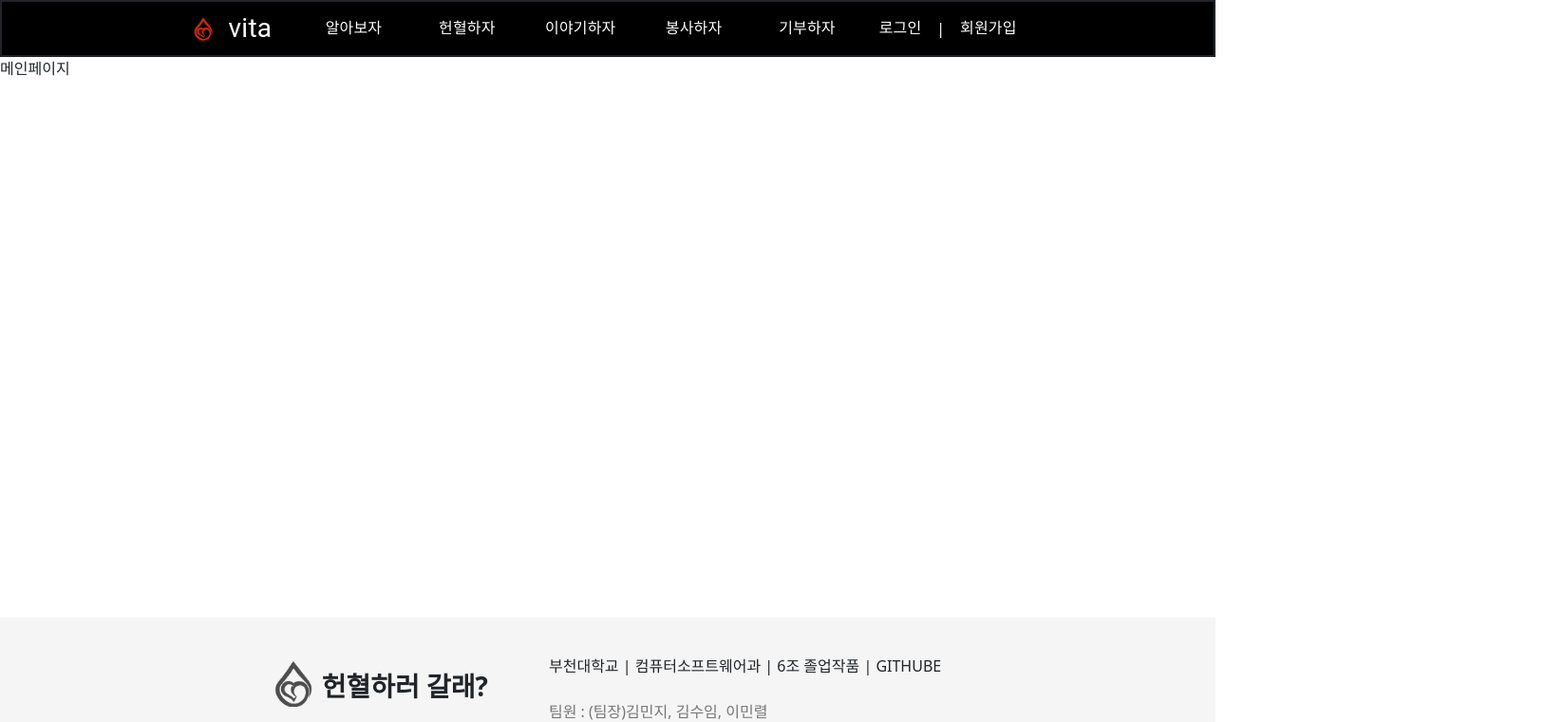
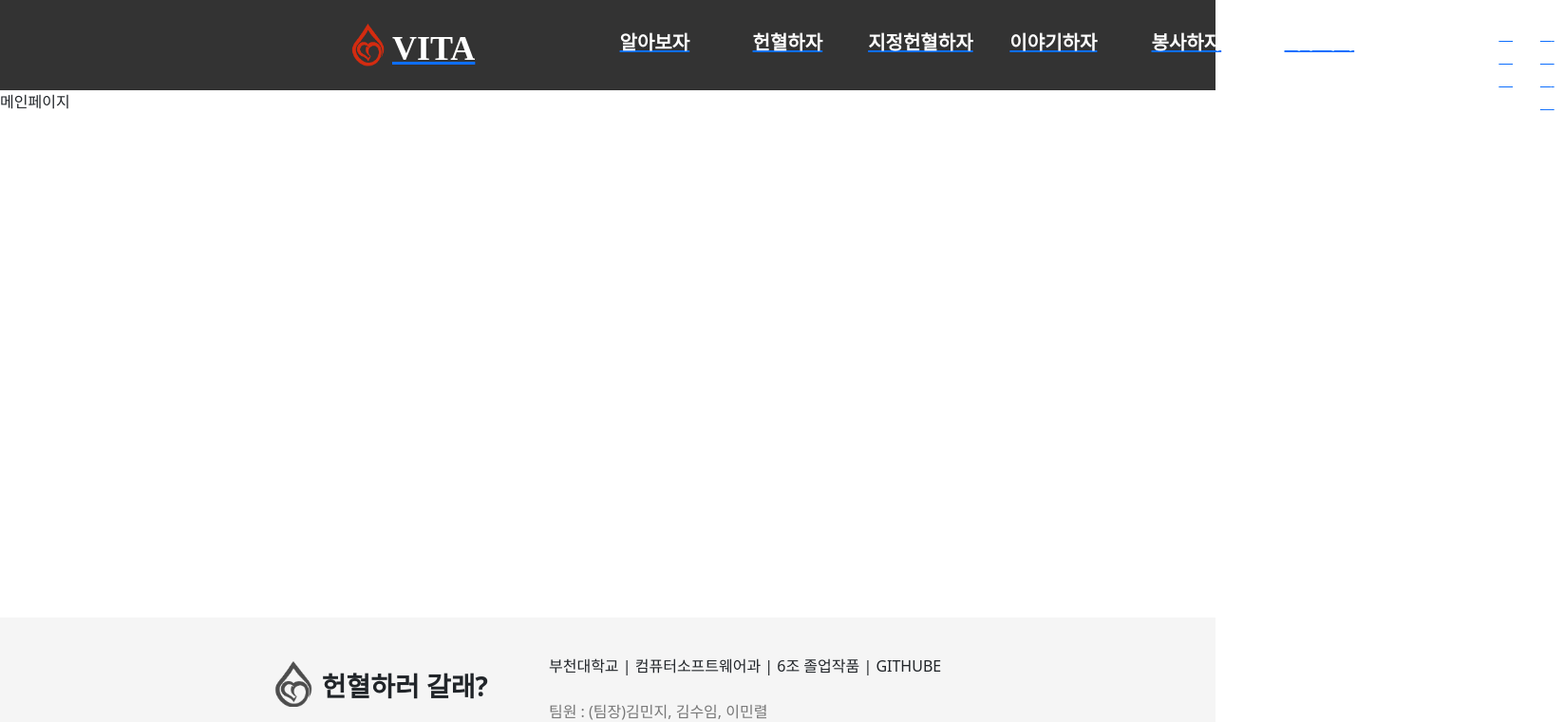
Before and after one commit to BC-VITA/VITA-FRONT, a React (Create React App) app in the folder vita/: page / in a window 1280 px wide. Shown: the top 760 px of the page at 95% size, 1647 px wide, since content can reach past the window. Built offline with nearby package versions, Linux system fonts and the light colour scheme; a small style sheet from the web is missing.

Commit message:
상단바, 서브바 UI 구현

```diff
--- a/vita/src/components/Nav.jsx
+++ b/vita/src/components/Nav.jsx
@@ -6,96 +6,207 @@ import icon from './icon.png';
 
 const Nav = () => {
   return (
-    <Stylednav>
-      <Styleddiv1>
+    <StyledNav>
+      <StyledDiv>
+        <StyledDiv1>
           <Styledimg src={icon} class name="main-icon" alt="logo" />
-        <Link to="/" style={{ textDecoration: 'none', color: 'white' }}>
-          <MenuItem style={{ fontSize: '28px', marginLeft: '0.5%' }}>
-            vita
-          </MenuItem>
+          <Link to="/">
+            <StyledStrBig>
+              <div>VITA</div>
+            </StyledStrBig>
           </Link>
-      </Styleddiv1>
-      <Styleddiv>
-        <Link to="Learn" style={{ textDecoration: 'none', color: 'white' }}>
-          <MenuItem>알아보자</MenuItem>
+        </StyledDiv1>
+
+        <StyledDiv2>
+          <Link to="Learn">
+            <StyledDiv2_1>
+              <div>알아보자</div>
+            </StyledDiv2_1>
           </Link>
-      </Styleddiv>
-      <Styleddiv>
-        <Link
-          to="DBD_PostGeneral"
-          style={{ textDecoration: 'none', color: 'white' }}
-        >
-          <MenuItem>헌혈하자</MenuItem>
+          <Link to="BDMain">
+            <StyledDiv2_1>
+              <div>헌혈하자</div>
+            </StyledDiv2_1>
           </Link>
-      </Styleddiv>
-      <Styleddiv>
-        <Link to="BD_Story" style={{ textDecoration: 'none', color: 'white' }}>
-          <MenuItem>이야기하자</MenuItem>
+          <Link to="DBDMain">
+            <StyledDiv2_1>
+              <div>지정헌혈하자</div>
+            </StyledDiv2_1>
           </Link>
-      </Styleddiv>
-      <Styleddiv>
-        <Link to="S_Main" style={{ textDecoration: 'none', color: 'white' }}>
-          <MenuItem>봉사하자</MenuItem>
+          <Link to="BDStory">
+            <StyledDiv2_1>
+              <div>이야기하자</div>
+            </StyledDiv2_1>
           </Link>
-      </Styleddiv>
-      <Styleddiv>
-        <Link to="D_Main" style={{ textDecoration: 'none', color: 'white' }}>
-          <MenuItem>기부하자</MenuItem>
+          <Link to="S_Main">
+            <StyledDiv2_1>
+              <div>봉사하자</div>
+            </StyledDiv2_1>
           </Link>
-      </Styleddiv>
-      <Styledstate>
-        <Link to="Login" style={{ textDecoration: 'none', color: 'white' }}>
-          <MenuItem>로그인</MenuItem>
+          <Link to="D_Main">
+            <StyledDiv2_1>
+              <div>기부하자</div>
+            </StyledDiv2_1>
           </Link>
-        <div>|</div>
-        <Link to="SignUp" style={{ textDecoration: 'none', color: 'white' }}>
-          <MenuItem>회원가입</MenuItem>
+        </StyledDiv2>
+
+        <StyledDiv3>
+          <Link to="Login">
+            <StyledStrSmall>
+              <div>로그인</div>
+            </StyledStrSmall>
           </Link>
-      </Styledstate>
-    </Stylednav>
+          <StyledStrSmall>
+            <div> | </div>
+          </StyledStrSmall>
+
+          <Link to="SignUp">
+            <StyledStrSmall>
+              <div>회원가입</div>
+            </StyledStrSmall>
+          </Link>
+        </StyledDiv3>
+      </StyledDiv>
+    </StyledNav>
   );
 };
-const Styledstate = styled.div`
-  flex-direction: row;
+
+const StyledNav = styled.div`
+  /* position: absolute; */
+  width: 100%;
+  height: 94.8px;
+
+  background: #333333;
+`;
+
+const StyledDiv = styled.div`
+  /* position: absolute; */
+  /* width: 1180.12px;
+  height: 306px; */
+  margin-left: 370px;
+  margin-top: 24px;
+  display: flex;
+`;
+
+const StyledDiv1 = styled.div`
+  /* width: 100%;
+  display: flex;
+  justify-content: center;
+  align-items: center;
+  color: white;
+  text-decoration-line: none;
+  margin-left: 15%;
+  font-size: 3rem; */
+  /* position: absolute;
+  width: 120px;
+  height: 46px; */
+  display: flex;
+`;
+const Styledimg = styled.img`
+  /* width: 20px;
+  height: 25px;
+  object-fit: cover; */
+
+  width: 35px;
+  height: 46px;
+
+  flex: none;
+  order: 0;
+  flex-grow: 0;
+
+  margin-right: 8px;
+`;
+const StyledStrBig = styled.div`
+  /* textdecoration: none;
+  color: white;
+  fontsize: 28px;
+  marginleft: 0.5%; */
+
+  font-family: 'Gmarket Sans TTF';
+  font-style: normal;
+  font-weight: 700;
+  font-size: 36px;
+  /* line-height: 41px; */
+  text-align: center;
+
+  color: #ffffff;
+
+  flex: none;
+  order: 1;
+  flex-grow: 0;
+`;
+
+const StyledDiv2 = styled.div`
+  /* width: 100%;
+  display: flex;
+  justify-content: center;
+  align-items: center;
+  color: white;
+  text-decoration-line: none; */
+
+  /* width: 699px;
+  height: 300px; */
+  margin-left: 119px;
+  margin-right: 119px;
+  margin-top: 6px;
+
+  display: flex;
+`;
+const StyledDiv2_1 = styled.div`
+  /* width: 100%;
+  display: flex;
+  justify-content: center;
+  align-items: center;
+  color: white;
+  text-decoration-line: none; */
+  width: 140px;
+
+  font-family: 'Noto Sans KR';
+  font-style: normal;
+  font-weight: 700;
+  font-size: 20px;
+  /* line-height: 29px; */
+  /* identical to box height */
+
+  text-align: center;
+
+  color: #ffffff;
+`;
+
+const StyledDiv3 = styled.div`
+  /* flex-direction: row;
   width: 100%;
   display: flex;
   justify-content: center;
   align-items: center;
   color: white;
   text-decoration-line: none;
-  margin-right: 15%;
+  margin-right: 15%; */
+  display: flex;
 `;
-const Stylednav = styled.nav`
-  position: static;
-  bottom: 100;
-  width: 100%;
-  height: 60px;
-  display: flex;
-  border: solid 2px;
-  background-color: black;
-`;
-const Styleddiv = styled.div`
-  width: 100%;
-  display: flex;
-  justify-content: center;
-  align-items: center;
-  color: white;
-  text-decoration-line: none;
-`;
-const Styleddiv1 = styled.div`
-  width: 100%;
-  display: flex;
-  justify-content: center;
-  align-items: center;
-  color: white;
-  text-decoration-line: none;
-  margin-left: 15%;
-  font-size: 3rem;
-`;
-const Styledimg = styled.img`
-  width: 20px;
-  height: 25px;
-  object-fit: cover;
+
+const StyledStrSmall = styled.div`
+  font-family: 'Noto Sans';
+  font-style: normal;
+  font-weight: 400;
+  font-size: 16px;
+  /* line-height: 22px; */
+  /* identical to box height */
+
+  text-align: center;
+
+  color: #ffffff;
+
+  /* Inside auto layout */
+  /*
+  flex: none;
+  order: 0;
+  flex-grow: 0; */
+  /* margin: auto;
+
+  text-align: center; */
+
+  margin-right: 10px;
 `;
 
 export default Nav;
--- a/vita/src/pages/3. Designated_Blood_Donation/DBD_General.js
+++ b/vita/src/pages/3. Designated_Blood_Donation/DBD_General.js
@@ -4,10 +4,18 @@ import Table from 'react-bootstrap/Table';
 import Accordion from 'react-bootstrap/Accordion';
 import icon from './heart.png';
 
+import Nav from 'react-bootstrap/Nav';
+
+import Tab from 'react-bootstrap/Tab';
+import Tabs from 'react-bootstrap/Tabs';
+
+import Sonnet from '../../components/Sonnet';
+
 function DBD_General() {
   const [error, setError] = useState(null);
 
-    const [inputData, setInputData] = useState([{
+  const [inputData, setInputData] = useState([
+    {
       hospitalName: '',
       title: '',
       content: '',
@@ -16,11 +24,13 @@ function DBD_General() {
       startDate: '',
       DesignatedBloodWriteNumber: '',
       bloodNumber: '',
-    }, {}]);
+    },
+    {},
+  ]);
 
   useEffect(() => {
     fetch('http://localhost:8004/user/board/list', {
-            method: 'get'
+      method: 'get',
     })
       .then((res) => res.json())
       .then((res) => {
@@ -34,9 +44,50 @@ function DBD_General() {
     console.log(inputData);
   }, []);
   return (
-        <div>
+    <StyledAll>
+      <StyledSub>
+        <Nav defaultActiveKey="/" className="flex-column">
+          <StyledSubDiv1>지정헌혈하자</StyledSubDiv1>
+          <StyledSubDiv2>
+            <StyledSubDiv2_1>
+              <Nav.Link href="/DBDMain">
+                <StyledSubDiv2_2>지정헌혈이란</StyledSubDiv2_2>
+              </Nav.Link>
+            </StyledSubDiv2_1>
+            <StyledSubDiv2_1p>
+              <Nav.Link href="/DBDGeneral">
+                <StyledSubDiv2_2>지정헌혈하기</StyledSubDiv2_2>
+              </Nav.Link>
+            </StyledSubDiv2_1p>
+            <StyledSubDiv2_1>
+              <Nav.Link href="/DBDWatchList">
+                <StyledSubDiv2_2>관심목록</StyledSubDiv2_2>
+              </Nav.Link>
+            </StyledSubDiv2_1>
+            <StyledSubDiv2_1>
+              <Nav.Link href="/DBDNews">
+                <StyledSubDiv2_2>따뜻한 사례</StyledSubDiv2_2>
+              </Nav.Link>
+            </StyledSubDiv2_1>
+          </StyledSubDiv2>
+        </Nav>
+      </StyledSub>
+      <StyledSubcomment>
         <section>
-                <Styleddiv>지정헌혈하기</Styleddiv>
+          <StyledTitle>지정헌혈하기</StyledTitle>
+          <Tabs
+            defaultActiveKey="profile"
+            id="uncontrolled-tab-example"
+            className="mb-3"
+          >
+            <Tab eventKey="home" title="일반사용자">
+              <Sonnet />
+            </Tab>
+            <Tab eventKey="profile" title="병원">
+              <Sonnet />
+            </Tab>
+          </Tabs>
+
           <Styleddiv1>일반사용자 | &nbsp;병원</Styleddiv1>
         </section>
         <section>
@@ -56,10 +107,14 @@ function DBD_General() {
                         <Styledtd>
                           <Accordion.Item eventKey={index}>
                             <Accordion.Header>
-                                                        {element.title}<br />
-                                                        {element.startDate}<br />
-                                                        필요한 혈액형 : {element.patientBlood}<br />
-                                                        혈액 종류 : {element.bloodType}<br />
+                              {element.title}
+                              <br />
+                              {element.startDate}
+                              <br />
+                              필요한 혈액형 : {element.patientBlood}
+                              <br />
+                              혈액 종류 : {element.bloodType}
+                              <br />
                               장소 : {element.hospitalName}
                             </Accordion.Header>
                             <Accordion.Body colSpan={2}>
@@ -68,32 +123,106 @@ function DBD_General() {
                           </Accordion.Item>
                         </Styledtd>
                         <Styledtd>
-                                                {element.bloodNumber}{/* 텍스트 컬러랑 현재 모집인원 /로 표현하기 */}
+                          {element.bloodNumber}
+                          {/* 텍스트 컬러랑 현재 모집인원 /로 표현하기 */}
                           <br />
-                                                <Styledimg src={icon} class name="main-icon" alt="logo" />{/* 빈 하트 이미지 추가 후 좋아요 여부로 이미지 다르게 보이기 */}
+                          <Styledimg
+                            src={icon}
+                            class
+                            name="main-icon"
+                            alt="logo"
+                          />
+                          {/* 빈 하트 이미지 추가 후 좋아요 여부로 이미지 다르게 보이기 */}
                           <br />
-                                                <button type="button">
-                                                    상세보기
-                                                </button>
+                          <button type="button">상세보기</button>
                           <br />
-                                                <button type="button">
-                                                    참여하기
-                                                </button>
+                          <button type="button">참여하기</button>
                         </Styledtd>
                       </Styledtr>
-                                    )
+                    );
                   })}
                 </Styledtbody1>
               </Table>
             </Accordion>
           </Styleddiv2>
         </section>
+      </StyledSubcomment>
       <div className="home">{error && <div>{error}</div>}</div>
-        </div>
+    </StyledAll>
   );
 }
-const Styleddiv = styled.div`
-  position: static;
+const StyledAll = styled.div`
+  display: flex;
+`;
+const StyledSub = styled.div`
+  width: 208px;
+  height: 350px;
+  margin-top: 28.2px;
+  margin-left: 370px;
+`;
+const StyledSubDiv1 = styled.div`
+  /* width: 208px; */
+  height: 66px;
+  /* left: 370px;
+  top: 123px; */
+
+  background: #ff9f9f;
+  font-family: 'Gmarket Sans TTF';
+  font-style: normal;
+  font-weight: 700;
+  font-size: 32px;
+  line-height: 75px;
+  /* identical to box height, or 100% */
+
+  text-align: center;
+
+  color: #ffffff;
+`;
+
+const StyledSubDiv2 = styled.div`
+  width: 208px;
+  height: 284px;
+  border: 3px solid #d7d7d7;
+`;
+const StyledSubDiv2_1 = styled.div`
+  border-bottom: 3px solid #d7d7d7;
+  background-color: white;
+  height: 70px;
+  margin-left: 5px;
+  margin-right: 5px;
+`;
+const StyledSubDiv2_1p = styled.div`
+  border-bottom: 3px solid #ff9f9f;
+  background-color: white;
+  height: 70px;
+  margin-left: 5px;
+  margin-right: 5px;
+`;
+const StyledSubDiv2_2 = styled.div`
+  border: solid white 3px;
+
+  height: 24px;
+
+  font-family: 'Gmarket Sans TTF';
+  font-style: normal;
+  font-weight: 500;
+  font-size: 24px;
+  line-height: 53px;
+  /* identical to box height, or 100% */
+
+  text-align: center;
+
+  color: #333333;
+`;
+const StyledSubcomment = styled.div`
+  display: block;
+  width: 924px;
+  margin-left: 48px;
+  margin-top: 40px;
+`;
+
+const StyledTitle = styled.div`
+  /* position: static;
   display: flex;
   justify-content: center;
   align-items: flex-start;
@@ -101,31 +230,40 @@ const Styleddiv = styled.div`
   font-size: 48px;
   font-weight: 700;
   margin-top: 3%;
-  margin-left: 15%;
+  margin-left: 15%; */
+  font-family: 'Gmarket Sans TTF';
+  font-style: normal;
+  font-weight: 700;
+  font-size: 48px;
+  line-height: 48px;
+
+  color: #333333;
 `;
 const Styleddiv1 = styled.div`
-  position: static;
-  display: flex;
-  justify-content: center;
-  align-items: flex-start;
-  flex-direction: column;
-  font-size: 24px;
-  font-weight: 500;
-  margin-left: 15%;
+  font-family: 'Gmarket Sans TTF';
+  font-style: normal;
+  font-weight: 700;
+  font-size: 32px;
+  line-height: 32px;
+
+  margin-top: 25px;
+  margin-left: 10px;
+
+  color: #333333;
 `;
 const Styleddiv2 = styled.div`
- margin-right : 15%;
+  margin-right: 15%;
   margin-left: 15%;
   text-align: center;
 `;
 const Styledtr = styled.tr`
- border:none;
+  border: none;
 `;
 const Styledtd = styled.td`
- border:none;
+  border: none;
 `;
 const Styledtbody1 = styled.tbody`
- border:none;
+  border: none;
 `;
 const Styledimg = styled.img`
   width: 30px;
```
Also changed, not shown: vita/src/App.js (+66 -14 lines), 1 other file (tests, documents, lock files or other folders). Lines whose indentation alone changed are shown as unchanged.
